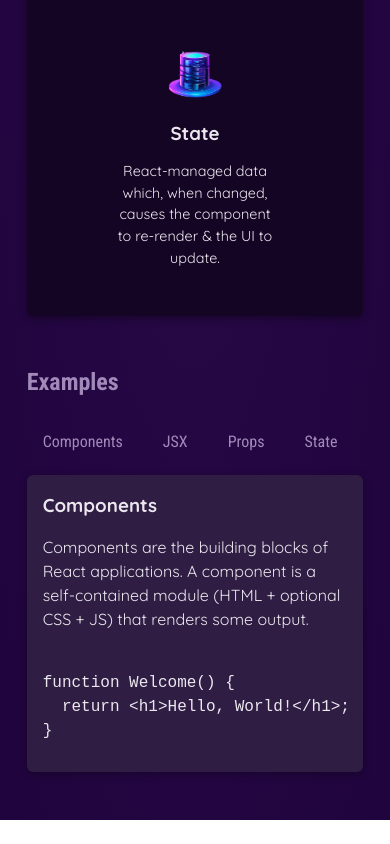
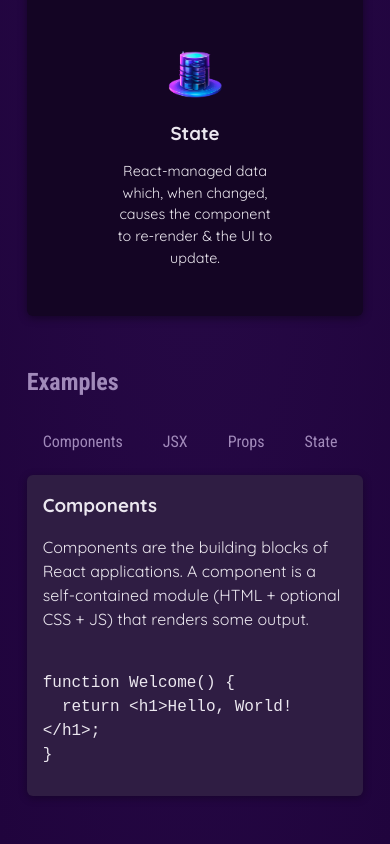
Before and after one commit to ArnavJain0902/React-Essentials, a React (Vite) app: page / in a window 390 px wide. Shown: the part 1358-2202 px from the top of the page. Before the commit the page ends 2178 px from the top, so only its background shows below. Built offline with nearby package versions, Linux system fonts and the light colour scheme.

Commit message:
Added Text wrap for improved clarity on mobile devices

```diff
--- a/src/index.css
+++ b/src/index.css
@@ -120,4 +120,5 @@
 
 #tab-content code {
   font-size: 1rem;
+  text-wrap:pretty
 }
```
